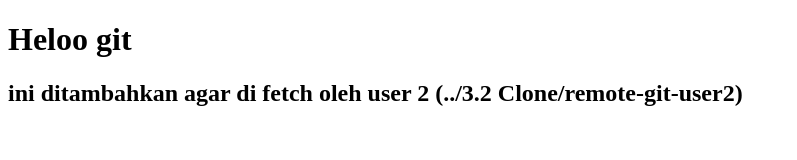
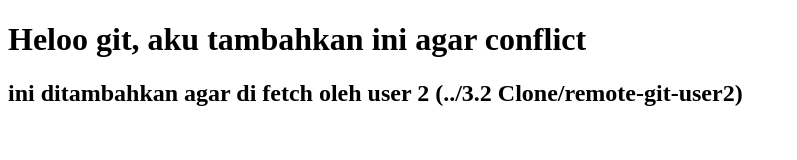
Before and after one commit to achmadJuliarman/belajar-remote-git, a plain HTML site: page index.html in a window 1280 px wide. Shown: the whole page, without its empty margins (0-797 px from the left). Drawn offline with Linux system fonts and the light colour scheme.

Commit message:
menambhakan sesuatu agar conflict

```diff
--- a/index.html
+++ b/index.html
@@ -6,7 +6,7 @@
 	<title>REMOTE GIT</title>
 </head>
 <body>
-	<h1>Heloo git</h1>
+	<h1>Heloo git, aku tambahkan ini agar conflict</h1>
 	<h2>ini ditambahkan agar di fetch oleh user 2 (../3.2 Clone/remote-git-user2)</h2>
 </body>
 </html>
```
